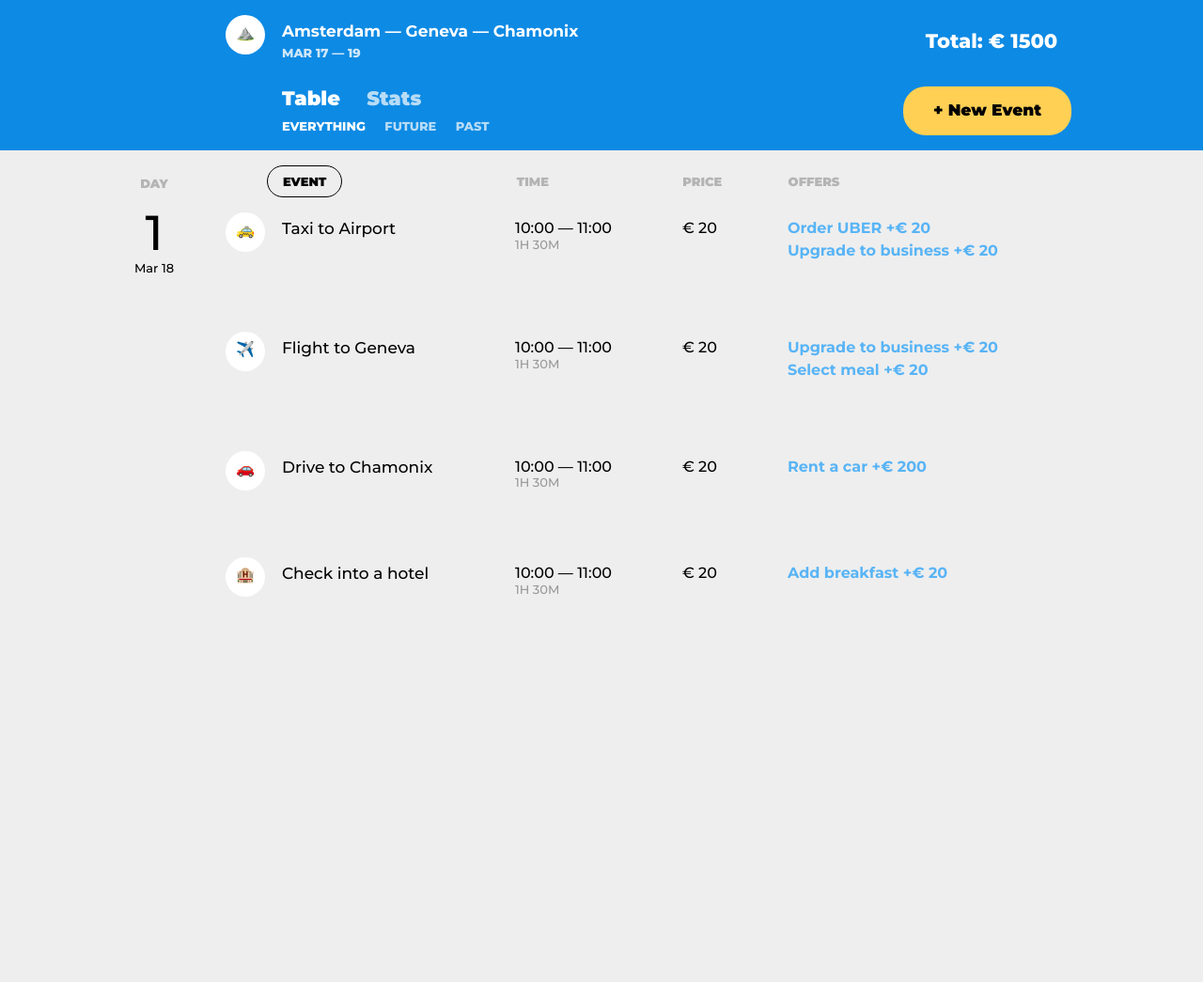
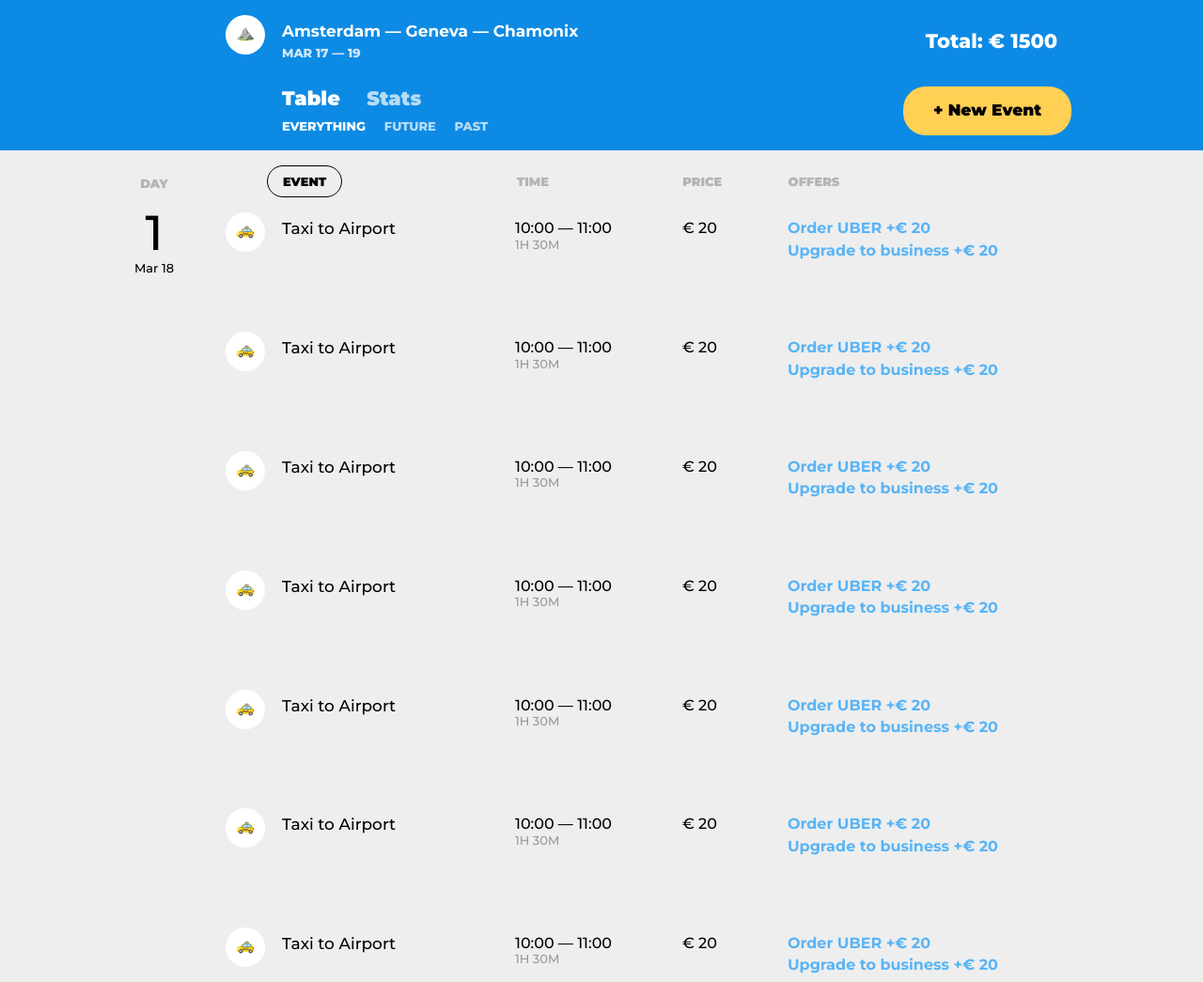
Before and after one commit to eteries/34198-big-trip-8, a website built with webpack: page public/index.html in a window 1280 px wide. Shown: the whole page at 94% size. Before the commit the page ends 800 px from the top, so only its background shows below. Built offline with nearby package versions, Linux system fonts and the light colour scheme.

Commit message:
modules (#2.3)

```diff
--- a/public/index.html
+++ b/public/index.html
@@ -28,14 +28,6 @@
         <a href="#stats" class="view-switch__item">Stats</a>
 
         <form class="trip-filter">
-          <input type="radio" id="filter-everything" name="filter" value="everything" checked>
-          <label class="trip-filter__item" for="filter-everything">Everything</label>
-
-          <input type="radio" id="filter-future" name="filter" value="future">
-          <label class="trip-filter__item" for="filter-future">Future</label>
-
-          <input type="radio" id="filter-past"name="filter" value="past">
-          <label class="trip-filter__item" for="filter-past">Past</label>
         </form>
       </nav>
 
@@ -68,68 +60,6 @@
       </article>
 
       <div class="trip-day__items">
-        <article class="trip-point">
-          <i class="trip-icon">🚕</i>
-          <h3 class="trip-point__title">Taxi to Airport</h3>
-          <p class="trip-point__schedule">
-            <span class="trip-point__timetable">10:00&nbsp;&mdash; 11:00</span>
-            <span class="trip-point__duration">1h 30m</span>
-          </p>
-          <p class="trip-point__price">&euro;&nbsp;20</p>
-          <ul class="trip-point__offers">
-            <li>
-              <button class="trip-point__offer">Order UBER +&euro;&nbsp;20</button>
-            </li>
-            <li>
-              <button class="trip-point__offer">Upgrade to business +&euro;&nbsp;20</button>
-            </li>
-          </ul>
-        </article>
-        <article class="trip-point">
-          <i class="trip-icon">✈️</i>
-          <h3 class="trip-point__title">Flight to Geneva</h3>
-          <p class="trip-point__schedule">
-            <span class="trip-point__timetable">10:00&nbsp;&mdash; 11:00</span>
-            <span class="trip-point__duration">1h 30m</span>
-          </p>
-          <p class="trip-point__price">&euro;&nbsp;20</p>
-          <ul class="trip-point__offers">
-            <li>
-              <button class="trip-point__offer">Upgrade to business +&euro;&nbsp;20</button>
-            </li>
-            <li>
-              <button class="trip-point__offer">Select meal +&euro;&nbsp;20</button>
-            </li>
-          </ul>
-        </article>
-        <article class="trip-point">
-          <i class="trip-icon">🚗</i>
-          <h3 class="trip-point__title">Drive to Chamonix</h3>
-          <p class="trip-point__schedule">
-            <span class="trip-point__timetable">10:00&nbsp;&mdash; 11:00</span>
-            <span class="trip-point__duration">1h 30m</span>
-          </p>
-          <p class="trip-point__price">&euro;&nbsp;20</p>
-          <ul class="trip-point__offers">
-            <li>
-                <button class="trip-point__offer">Rent a car +&euro;&nbsp;200</button>
-              </li>
-          </ul>
-        </article>
-        <article class="trip-point">
-          <i class="trip-icon">🏨</i>
-          <h3 class="trip-point__title">Check into a hotel</h3>
-          <p class="trip-point__schedule">
-            <span class="trip-point__timetable">10:00&nbsp;&mdash; 11:00</span>
-            <span class="trip-point__duration">1h 30m</span>
-          </p>
-          <p class="trip-point__price">&euro;&nbsp;20</p>
-          <ul class="trip-point__offers">
-            <li>
-              <button class="trip-point__offer">Add breakfast +&euro;&nbsp;20</button>
-            </li>
-          </ul>
-        </article>
       </div>
     </section>
   </section>
--- a/src/main.js
+++ b/src/main.js
@@ -0,0 +1,6 @@
+import {mountFilter} from './modules/filters';
+import {mountEvents} from './modules/events';
+import {INITIAL_EVENTS_NUMBER} from './modules/common/constants';
+
+mountFilter();
+mountEvents(INITIAL_EVENTS_NUMBER);
--- /dev/null
+++ b/src/modules/common/constants.js
@@ -0,0 +1 @@
+export const INITIAL_EVENTS_NUMBER = 7;
--- /dev/null
+++ b/src/modules/common/utils.js
@@ -0,0 +1 @@
+export const getRandomInteger = (max) => Math.floor(Math.random() * max);
--- /dev/null
+++ b/src/modules/events.js
@@ -0,0 +1,35 @@
+const prepareOneEventString = () => `
+        <article class="trip-point">
+          <i class="trip-icon">🚕</i>
+          <h3 class="trip-point__title">Taxi to Airport</h3>
+          <p class="trip-point__schedule">
+            <span class="trip-point__timetable">10:00&nbsp;&mdash; 11:00</span>
+            <span class="trip-point__duration">1h 30m</span>
+          </p>
+          <p class="trip-point__price">&euro;&nbsp;20</p>
+          <ul class="trip-point__offers">
+            <li>
+              <button class="trip-point__offer">Order UBER +&euro;&nbsp;20</button>
+            </li>
+            <li>
+              <button class="trip-point__offer">Upgrade to business +&euro;&nbsp;20</button>
+            </li>
+          </ul>
+        </article>
+`;
+
+
+export const mountEvents = (quantity) => {
+  const events = [];
+  const eventsQuantity = Number.isInteger(quantity) ? quantity : 0;
+
+  for (let i = 0; i < eventsQuantity; i++) {
+    events.push(prepareOneEventString(i));
+  }
+
+  const eventsString = events.join(``);
+
+  const eventsElement = document.querySelector(`.trip-day__items`);
+  eventsElement.innerHTML = ``;
+  eventsElement.insertAdjacentHTML(`beforeEnd`, eventsString);
+};
--- /dev/null
+++ b/src/modules/filters.js
@@ -0,0 +1,39 @@
+import {mountEvents} from './events';
+import {getRandomInteger} from './common/utils';
+import {INITIAL_EVENTS_NUMBER} from './common/constants';
+
+const filters = [`everything`, `future`, `past`];
+
+const filtersElement = document.querySelector(`.trip-filter`);
+
+const prepareOneFilterString = (label, index) => `
+    <input type="radio"
+           id="filter-${label}"
+           name="filter"
+           value="${label}"
+           ${index === 0 ? `checked` : ``}
+    />
+    <label class="trip-filter__item"
+           for="filter-${label}">
+        ${label}
+    </label>
+`;
+
+const filtersString = filters
+  .map((filter, index) => prepareOneFilterString(filter, index))
+  .join(``);
+
+export const mountFilter = () => {
+  filtersElement.innerHTML = ``;
+  filtersElement.insertAdjacentHTML(`beforeEnd`, filtersString);
+
+  filtersElement.addEventListener(`click`, (event) => {
+    if (!event.target ||
+      event.target.tagName !== `LABEL` ||
+      event.target.control.checked) {
+      return;
+    }
+
+    mountEvents(getRandomInteger(INITIAL_EVENTS_NUMBER));
+  });
+};
```
